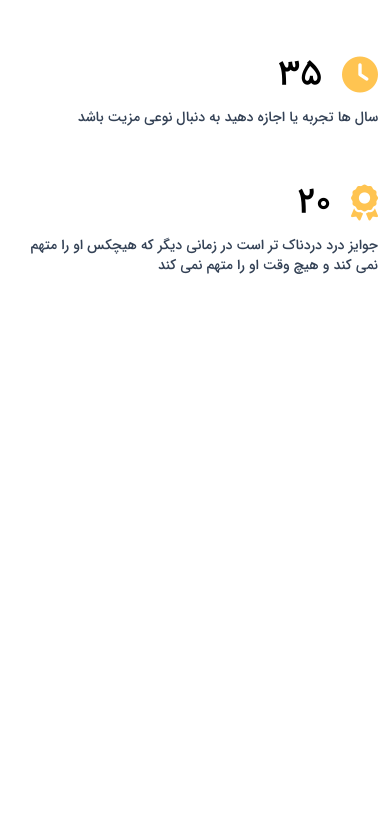
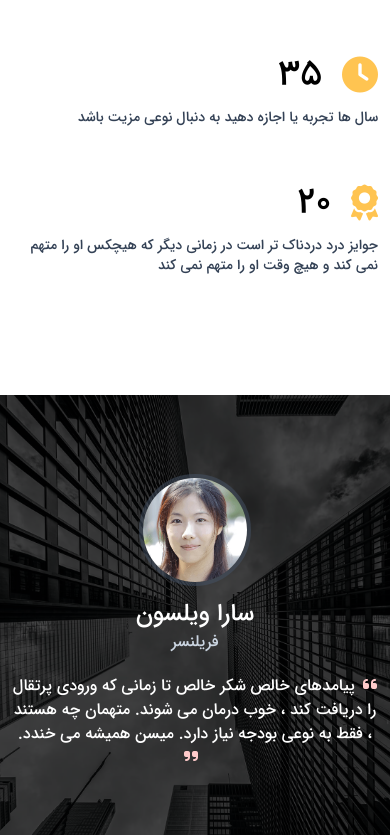
Before and after one commit to salehMb1999/kasuka, a React (Vite) app: page / in a window 390 px wide. Shown: the part 11165-12000 px from the top of the page. Before the commit the page ends 11520 px from the top, so only its background shows below. Built offline with nearby package versions, Linux system fonts and the light colour scheme.

Commit message:
testimonials section finished completely with responsive

```diff
--- a/src/main.jsx
+++ b/src/main.jsx
@@ -8,7 +8,7 @@ import Services from "./services/services";
 import Cta from "./cta/cta";
 import Portfolio from "./portfolio/portfolio";
 import Counts from "./counts/counts";
-
+import Testimonials from "./testimonials/testimonials";
 ReactDOM.createRoot(document.getElementById("root")).render(
   <React.StrictMode>
     <Header />
@@ -18,5 +18,6 @@ ReactDOM.createRoot(document.getElementById("root")).render(
     <Cta />
     <Portfolio />
     <Counts />
+    <Testimonials />
   </React.StrictMode>,
 );
--- /dev/null
+++ b/src/testimonials/testimonials.jsx
@@ -0,0 +1,34 @@
+export default function Testimonials() {
+  return (
+    <div className="relative my-10 h-[455px] bg-[url('/src/public/images/testimonials-bg.jpg')] bg-cover bg-fixed bg-center bg-no-repeat font-iranSansMed before:absolute before:bottom-0 before:left-0 before:right-0 before:top-0 before:bg-[rgba(0,0,0,.7)]">
+      <div className="container relative mx-auto flex h-full flex-col items-center justify-center gap-5 px-3 py-10 text-white">
+        <div className="flex flex-col items-center justify-center">
+          <div className="mb-3 w-28 overflow-hidden rounded-full border-4 border-slate-600 border-opacity-50">
+            <img
+              className="h-full w-full"
+              src="./src/public/images/testimonials-2.jpg"
+              alt=""
+            />
+          </div>
+          <h3 className="text-2xl">سارا ویلسون</h3>
+          <p className="text-slate-300">فریلنسر</p>
+        </div>
+        <div className="flex items-center justify-center text-center">
+          <p>
+            <i
+              className="fa fa-quote-left ml-2 text-red-200"
+              aria-hidden="true"
+            ></i>
+            پیامدهای خالص شکر خالص تا زمانی که ورودی پرتقال را دریافت کند ، خوب
+            درمان می شوند. متهمان چه هستند ، فقط به نوعی بودجه نیاز دارد. میسن
+            همیشه می خندد.
+            <i
+              className="fa fa-quote-right mr-2 text-red-200"
+              aria-hidden="true"
+            ></i>
+          </p>
+        </div>
+      </div>
+    </div>
+  );
+}
```
Also changed, not shown: src/public/images/testimonials-2.jpg (added), src/public/images/testimonials-bg.jpg (added).
